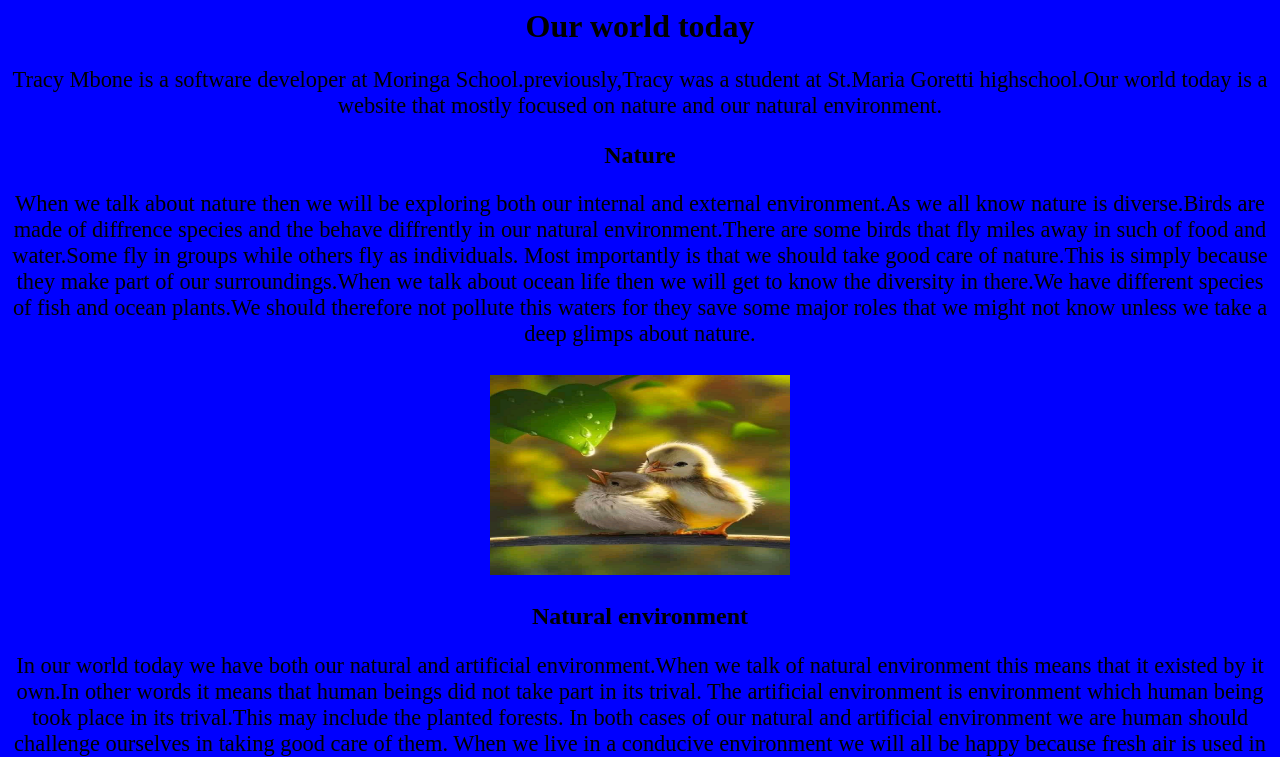
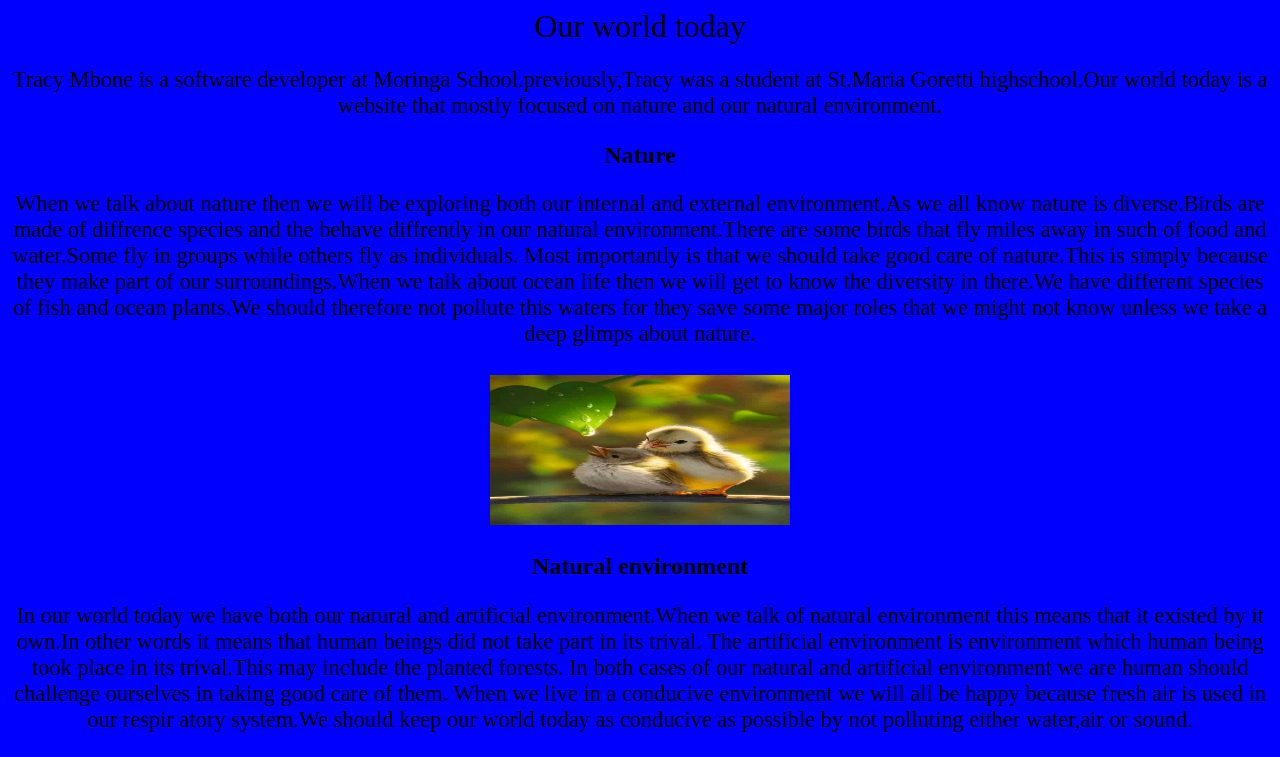
Before and after one commit to Ardern/photography-website, a plain HTML site: page index.html in a window 1280 px wide. Shown: the top 757 px of the page. Drawn offline with Linux system fonts and the light colour scheme.

Commit message:
added font-weight

```diff
--- a/style.css
+++ b/style.css
@@ -40,3 +40,11 @@ p{
 h1{
     display: inline;
 }
+img {
+    height: 150px;
+
+}
+h1{
+    font-weight: normal;
+
+}
```
